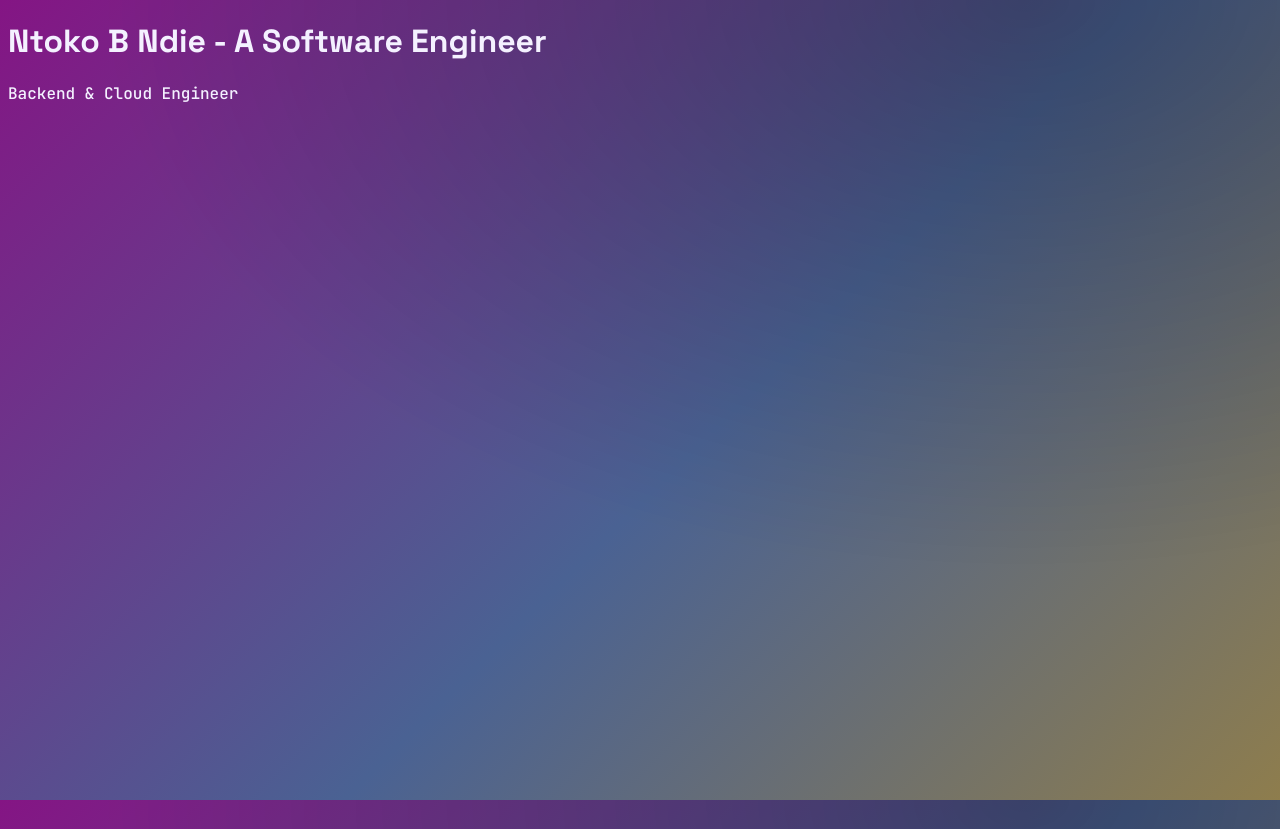
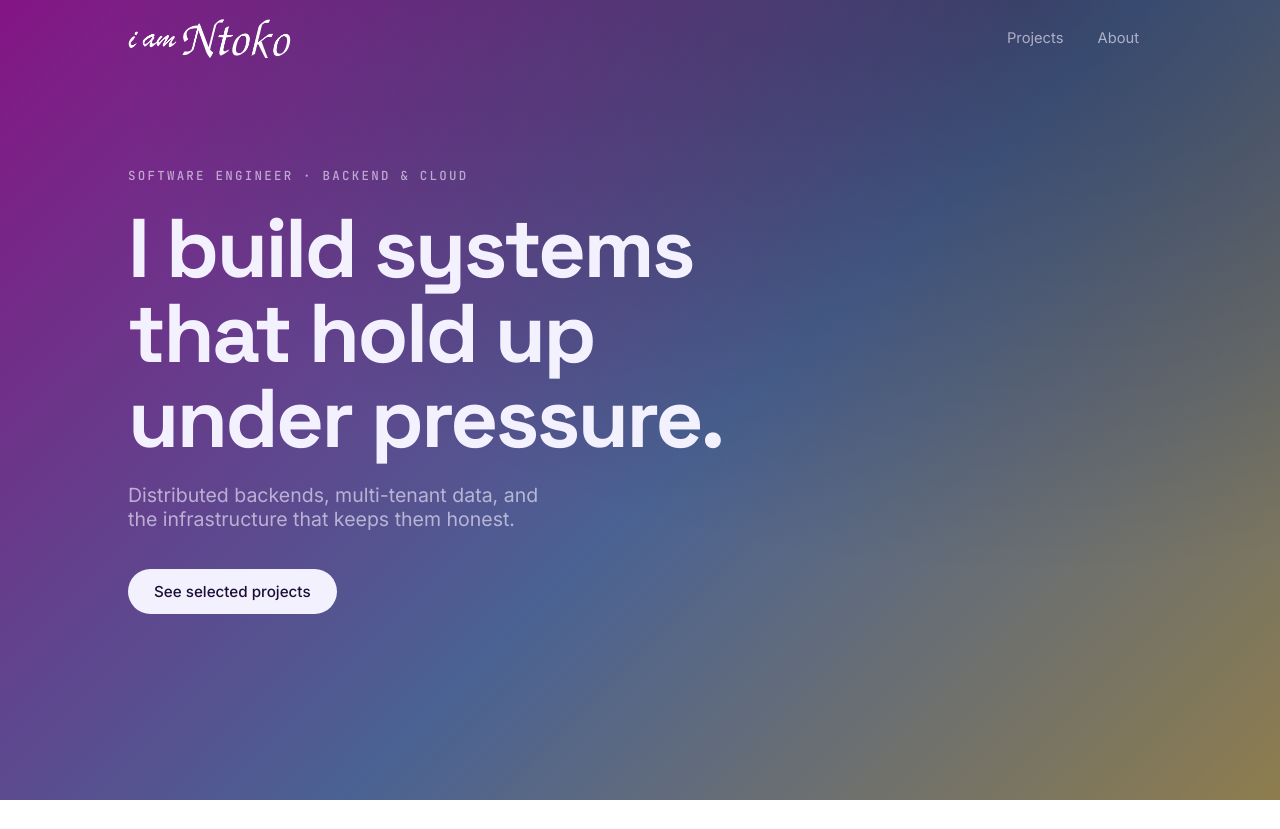
Before and after one commit to iamntoko/portfolio, a Next.js app: page / in a window 1280 px wide. After the commit the page ends 800 px from the top, so only its background shows below. Built offline with nearby package versions, Linux system fonts and the light colour scheme.

Commit message:
feat: add sticky nav and hero with scroll-reactive client component

```diff
--- /dev/null
+++ b/app/components/Hero.module.css
@@ -0,0 +1,50 @@
+/* ---- The hero section ---- */
+.hero {
+    padding: 90px 0 70px;
+}
+
+.eyebrow {
+    font-family: var(--font-mono);
+    font-size: 0.78rem;
+    letter-spacing: 0.18em;
+    text-transform: uppercase;
+    color: var(--muted);
+    margin-bottom: 22px;
+}
+
+.statement {
+    font-family: var(--font-display);
+    font-weight: 700;
+    font-size: clamp(2.6rem, 7vw, 5.2rem);
+    line-height: 1.02;
+    letter-spacing: -0.03em;
+    margin-bottom: 22px;
+}
+
+.lede {
+    font-size: clamp(1rem, 2.5vw, 1.22rem);
+    color: var(--muted);
+    max-width: 34ch;
+}
+
+.ctaRow {
+  display: flex;
+  gap: 14px;
+  margin-top: 38px;
+  flex-wrap: wrap;
+}
+
+.btnSolid {
+  font-size: 0.95rem;
+  font-weight: 500;
+  text-decoration: none;
+  padding: 13px 26px;
+  border-radius: 999px;
+  background: var(--ink);
+  color: #1a0e33;
+  transition: transform 0.2s ease;
+}
+
+.btnSolid:hover {
+  transform: translateY(-2px);
+}
--- /dev/null
+++ b/app/components/Hero.tsx
@@ -0,0 +1,23 @@
+import styles from './Hero.module.css';
+
+export default function Hero() {
+    return (
+        <header className={styles.hero}>
+            <p className={styles.eyebrow}>Software Engineer · Backend &amp; Cloud</p>
+
+            <h1 className={styles.statement}>
+                I build systems<br />
+                that hold up<br />
+                under pressure.
+            </h1>
+
+            <p className={styles.lede}>
+                Distributed backends, multi-tenant data, and the infrastructure that keeps them honest.
+            </p>
+
+            <div className={styles.ctaRow}>
+                <a className={styles.btnSolid} href="projects">See selected projects</a>
+            </div>
+        </header>
+    );
+}
--- /dev/null
+++ b/app/components/Nav.module.css
@@ -0,0 +1,62 @@
+/* ---- Navigation ---- */
+
+.topnav {
+  position: sticky;
+  top: 0;
+  z-index: 6;
+  background: transparent;
+  border-bottom: 1px solid transparent;
+  transition: background 0.3s ease, border-color 0.3s ease, box-shadow 0.3s ease;
+}
+
+.solid {
+  background:
+    radial-gradient(120% 120% at 80% 0%, rgba(0, 0, 0, 0.28), transparent 60%),
+    linear-gradient(135deg, var(--c1), var(--c2) 55%, var(--c3));
+  background-attachment: fixed;
+  border-bottom-color: var(--line);
+  box-shadow: 0 6px 18px rgba(0, 0, 0, 0.18);
+}
+
+.navInner {
+  max-width: 1080px;
+  margin: 0 auto;
+  padding: 18px 28px;
+  display: flex;
+  align-items: center;
+  justify-content: space-between;
+}
+
+.logo {
+  display: inline-flex;
+  line-height: 0;
+}
+.logo img {
+  height: clamp(26px, 6.5vw, 40px);
+  width: auto;
+  display: block;
+}
+
+.links {
+  display: flex;
+  gap: 8px;
+  list-style: none;
+}
+.links a {
+  display: inline-flex;
+  padding: 6px 12px;
+  border-radius: 999px;             /* Pill shape */
+  border: 1px solid transparent;
+  background: transparent;
+  color: var(--muted);
+  text-decoration: none;
+  font-size: 0.92rem;
+  transition: color 0.25s, background 0.25s, border-color 0.25s;
+}
+
+.links a:hover,
+.links a:focus-visible {
+  color: var(--ink);
+  background: rgba(244, 241, 255, 0.06);
+  border-color: var(--line);
+}
--- /dev/null
+++ b/app/components/Nav.tsx
@@ -0,0 +1,34 @@
+"use client";
+
+import { useState, useEffect } from "react";
+import styles from "./Nav.module.css";
+
+export default function Nav() {
+    const [solid, setSolid] = useState(false);
+
+    useEffect(() => {
+        const handleScroll = () => {
+            setSolid(window.scrollY > 0);
+        };
+
+        window.addEventListener("scroll", handleScroll, { passive: true });
+
+        handleScroll(); // Set initial state based on current scroll position
+
+        return () => window.removeEventListener("scroll", handleScroll);
+        }, []);
+
+    return (
+        <nav className={`${styles.topnav} ${solid ? styles.solid : ""}`}>
+            <div className={styles.navInner}>
+                <a href="#top" className={styles.logo}>
+                    <img src="/logo-ntoko-nav.png" alt="i am Ntoko — Software Engineer" />
+                </a>
+                <ul className={styles.links}>
+                    <li><a href="#projects">Projects</a></li>
+                    <li><a href="#about">About</a></li>
+                </ul>
+           </div>
+        </nav>
+    );
+}
--- a/app/globals.css
+++ b/app/globals.css
@@ -1,3 +1,16 @@
+/* ---- Reset ---- */
+
+* {
+  margin: 0;
+  padding: 0;
+  box-sizing: border-box;
+}
+
+
+html {
+  scroll-behavior: smooth;
+}
+
 /* ---- Color properties ---- */
 
 @property --c1 {
@@ -48,6 +61,7 @@
   /* ---- Body styles ---- */
 
   body {
+    font-family: var(--font-body);
     color: var(--ink);
     min-height: 100vh;
 
@@ -58,3 +72,10 @@
     background-attachment: fixed;
     animation: hueCycle var(--cycle) linear infinite;
   }
+
+  .wrap {
+  max-width: 1080px;
+  margin: 0 auto;
+  padding: 0 28px;
+  position: relative;
+}
--- a/app/page.tsx
+++ b/app/page.tsx
@@ -1,9 +1,13 @@
+import Nav from "./components/Nav";
+import Hero from "./components/Hero";
+
 export default function Page() {
   return (
-    <main>
-      <h1 style={{ fontFamily: "var(--font-display)" }}>Ntoko B Ndie - A Software Engineer</h1>
-      <p style={{ fontFamily: "var(--font-mono)" }}>
-        Backend &amp; Cloud Engineer </p>
-    </main>
+    <>
+      <Nav />
+      <main id="top" className="wrap">
+        <Hero />
+      </main>
+    </>
   );
 }
```
Also changed, not shown: public/logo-ntoko-nav.png (added).
